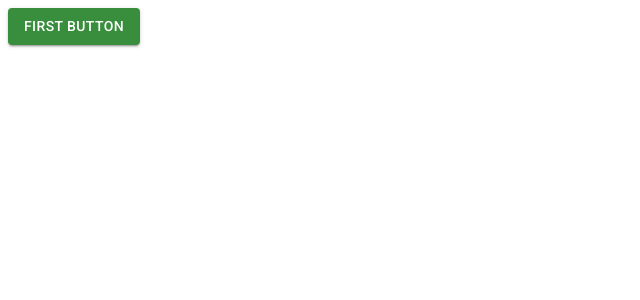
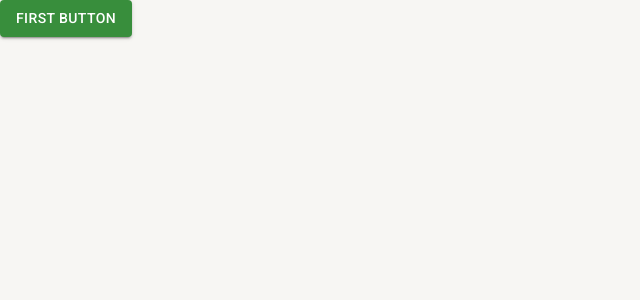
Before and after one commit to leomar-sartor/CursoReact, a React (Create React App) app: page /home in a window 1280 px wide. Shown: the top 300 px of the page, without its empty margins (0-640 px from the left). Built offline with nearby package versions, Linux system fonts and the light colour scheme.

Commit message:
feat: adicionado tema escuro e troca de tema

```diff
--- a/public/index.html
+++ b/public/index.html
@@ -15,7 +15,7 @@
     />
 
   </head>
-  <body>
+  <body style="margin: 0; padding: 0;">
     <noscript
       >Você precisa de JavaScript habilitado para rodas a aplicação.</noscript
     >
--- a/src/routes/index.tsx
+++ b/src/routes/index.tsx
@@ -1,10 +1,14 @@
 import { Button } from "@mui/material";
 import { Route, Routes, Navigate } from "react-router-dom";
+import { useAppThemeContext } from "../shared/contexts";
 
 export const AppRoutes = () => {
+
+  const { toggleTheme } = useAppThemeContext();
+
   return (
     <Routes>
-      <Route path="/home" element={<Button variant="contained" color='primary'>First Button</Button>} />
+      <Route path="/home" element={<Button variant="contained" color='primary' onClick={toggleTheme}>First Button</Button>} />
 
       <Route path="*" element={<Navigate to="/home" />} />
     </Routes>
--- /dev/null
+++ b/src/shared/contexts/ThemeContext.tsx
@@ -0,0 +1,59 @@
+import {
+  createContext,
+  useCallback,
+  useContext,
+  useMemo,
+  useState
+} from "react";
+import { ThemeProvider } from "@emotion/react";
+import { LightTheme, DarkTheme } from "./../themes";
+import { Box } from "@mui/material";
+
+interface IThemeContextData {
+  themeName: "light" | "dark";
+  toggleTheme: () => void;
+}
+
+interface IAppThemeProviderProps {
+  children: React.ReactNode;
+}
+const ThemeContext = createContext({} as IThemeContextData);
+
+// hook pra disponibilizar para outro locais
+export const useAppThemeContext = () => {
+  return useContext(ThemeContext);
+};
+
+export const AppThemeProvider: React.FC<IAppThemeProviderProps> = ({
+  children
+}) => {
+  const [themeName, setThemeName] = useState<"light" | "dark">("light");
+
+  //Armazena funções dentro dele que disparam pela array de dependência
+  const toggleTheme = useCallback(() => {
+    setThemeName((oldThemeName) =>
+      oldThemeName === "light" ? "dark" : "light"
+    );
+  }, []);
+
+  //serve pra armazenar valores
+  const theme = useMemo(() => {
+    if (themeName === "light") return LightTheme;
+
+    return DarkTheme;
+  }, [themeName]);
+
+  return (
+    <ThemeContext.Provider value={{ themeName, toggleTheme }}>
+      <ThemeProvider theme={theme}>
+        <Box
+          width="100vw"
+          height="100vh"
+          bgcolor={theme.palette.background.default}
+        >
+          {children}
+        </Box>
+      </ThemeProvider>
+    </ThemeContext.Provider>
+  );
+};
--- a/src/shared/contexts/index.ts
+++ b/src/shared/contexts/index.ts
@@ -1 +1 @@
-export {};
+export * from './ThemeContext';
--- /dev/null
+++ b/src/shared/themes/Dark.ts
@@ -0,0 +1,23 @@
+import { createTheme } from '@mui/material';
+import { cyan, green } from '@mui/material/colors';
+
+export const DarkTheme = createTheme({
+    palette: {
+        primary: {
+            main: green[700],
+            dark: green[800],
+            light: green[500],
+            contrastText: '#ffffff',
+        },
+        secondary: {
+            main: cyan[700],
+            dark: cyan[800],
+            light: cyan[500],
+            contrastText: '#ffffff',
+        },
+        background:{
+            default: '#202124',
+            paper: '#303134',
+        }
+    }
+});
--- a/src/shared/themes/index.ts
+++ b/src/shared/themes/index.ts
@@ -1 +1,2 @@
 export * from './Light';
+export * from './Dark';
```
Also changed, not shown: src/App.tsx (+3 -4 lines).
